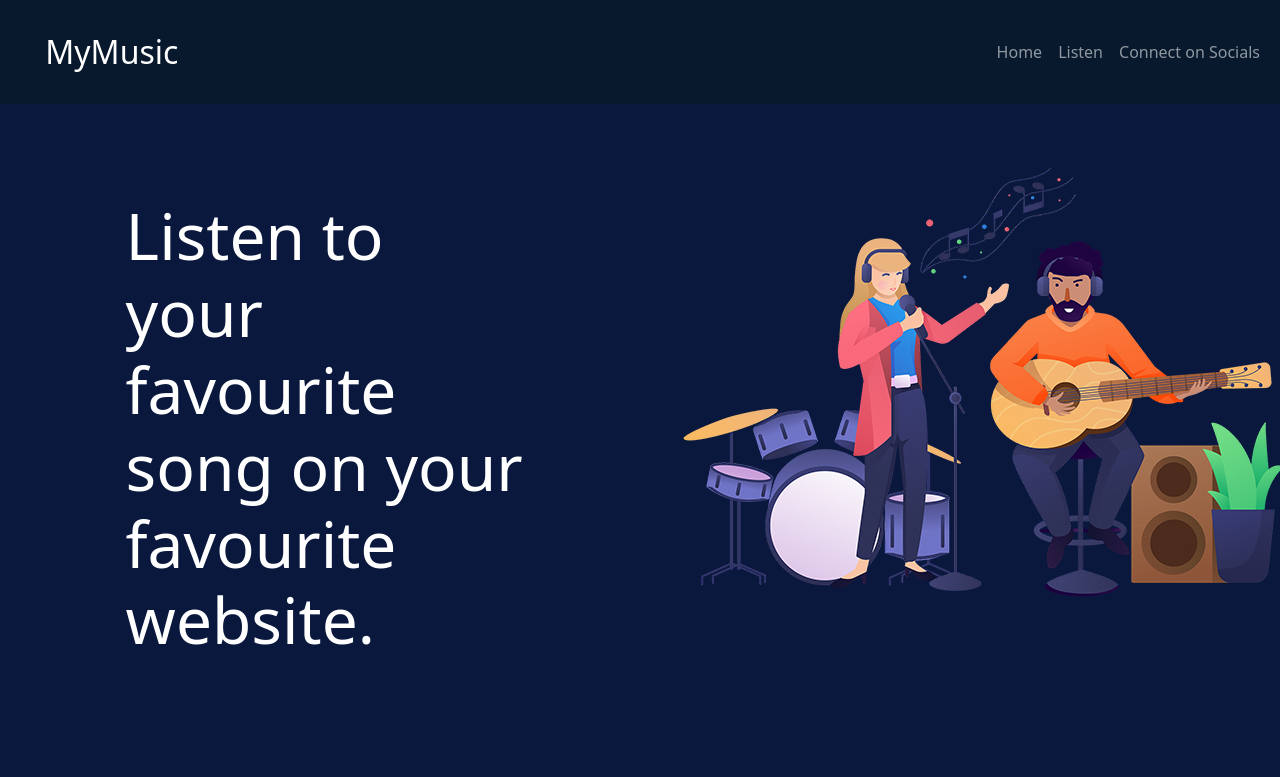
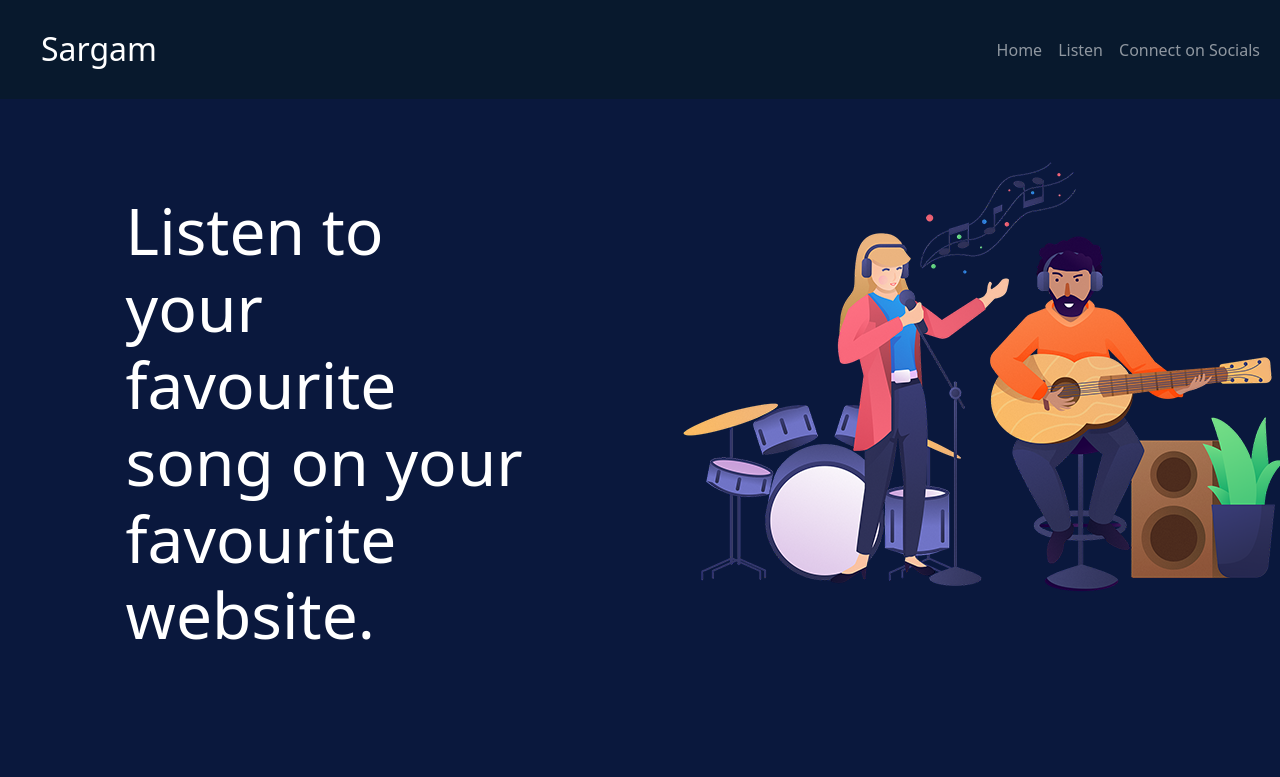
Before and after one commit to Teenatechsolution10/Sargam, a plain HTML site: page index.html in a window 1280 px wide. Shown: the top 777 px of the page. Drawn offline with nearby package versions, Linux system fonts and the light colour scheme; a script that the page names is missing.

Commit message:
Change name

```diff
--- a/index.html
+++ b/index.html
@@ -6,7 +6,7 @@
   <link href="https://cdn.jsdelivr.net/npm/bootstrap@5.2.0-beta1/dist/css/bootstrap.min.css" rel="stylesheet" integrity="sha384-0evHe/X+R7YkIZDRvuzKMRqM+OrBnVFBL6DOitfPri4tjfHxaWutUpFmBp4vmVor" crossorigin="anonymous">
   <script src="https://cdn.jsdelivr.net/npm/bootstrap@5.2.0-beta1/dist/js/bootstrap.bundle.min.js" integrity="sha384-pprn3073KE6tl6bjs2QrFaJGz5/SUsLqktiwsUTF55Jfv3qYSDhgCecCxMW52nD2" crossorigin="anonymous"></script>
 
-  <title>myMusic</title>
+  <title>Sargam</title>
 
   <link rel="icon" type="images/x-icon" href="images/favicon.png">
   <link rel="stylesheet" href="style/styles.css">
@@ -19,7 +19,7 @@
   <div class="container-fluid">
     <nav class="navbar navbar-expand-lg  navbar-dark">
       <a class="navbar-brand" href="">
-        <h2 class="brandTag">MyMusic</h2>
+        <h2 class="brandTag">Sargam</h2>
       </a>
       <button class="navbar-toggler" type="button" data-bs-toggle="collapse" data-bs-target="#navbarTogglerDemo01" aria-controls="navbarTogglerDemo01" aria-expanded="false" aria-label="Toggle navigation">
         <span class="navbar-toggler-icon"></span>
```
Also changed, not shown: index2.html (+1 -1 lines), index3.html (+1 -1 lines), index4.html (+1 -1 lines), index5.html (+1 -1 lines), 1 other file.
